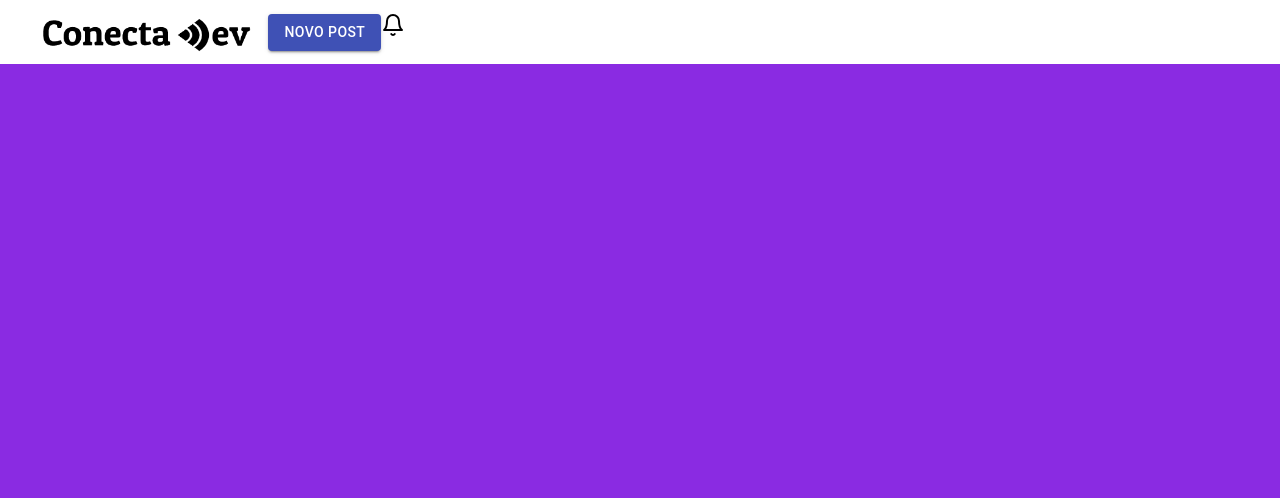
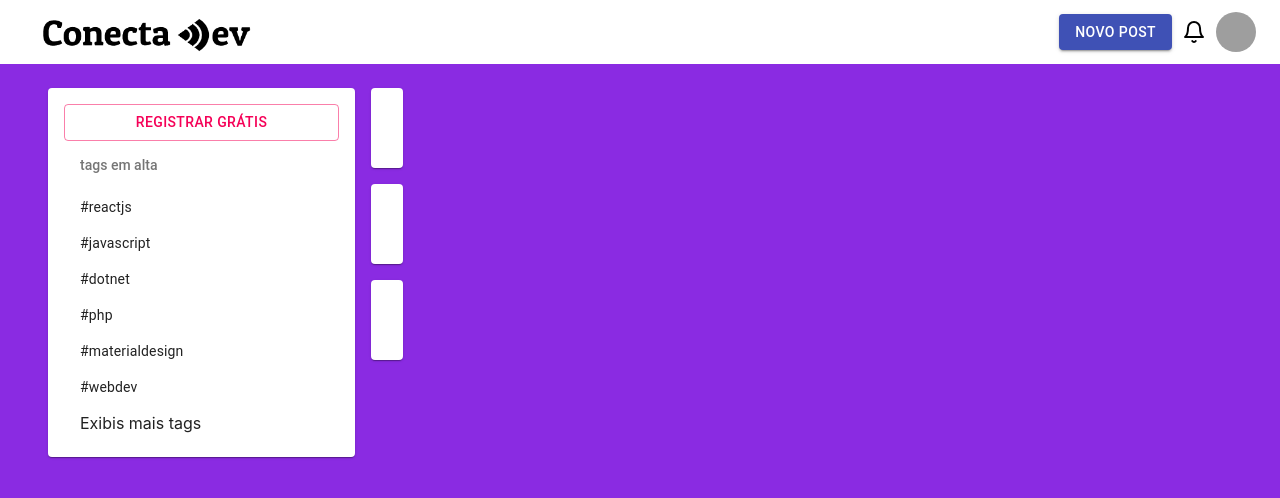
Before and after one commit to pabllot/appreact, a React (Create React App) app: page / in a window 1280 px wide. Shown: the top 498 px of the page. Built offline with nearby package versions, Linux system fonts and the light colour scheme; grey boxes are pictures that could not be loaded.

Commit message:
beggining Cards

```diff
--- /dev/null
+++ b/src/components/PostCard/index.js
@@ -0,0 +1,35 @@
+import React from 'react'
+import { makeStyles} from '@material-ui/core/styles'
+import Card from '@material-ui/core/Card';
+import CardHeader from '@material-ui/core/CardHeader';
+import CardContent from '@material-ui/core/CardContent';
+import CardActions from '@material-ui/core/CardActions';
+import Typography from '@material-ui/core/Typography';
+
+
+const useStyles = makeStyles((theme) => ({
+    root: {
+        marginBottom: theme.spacing(2)
+    }
+}))
+
+function PostCard({ post }) {
+    const classes = useStyles();
+
+  return (
+    <Card className={classes.root}>
+        <CardHeader>
+
+        </CardHeader>
+        <CardContent>
+
+        </CardContent>
+        <CardActions>
+
+        </CardActions>
+
+    </Card>
+  )
+}
+
+export default PostCard
--- a/src/pages/Home/Feed.js
+++ b/src/pages/Home/Feed.js
@@ -1,8 +1,67 @@
 import React from 'react'
+import { makeStyles} from '@material-ui/core/styles'
+import PostCard from '../../components/PostCard'
+
+const useStyles = makeStyles((theme) => ({
+  root: {
+
+  }
+}))
+
+const posts = [
+  {
+    id: 1,
+    autor: {
+      name: 'Pablo Teixeira',
+      username: 'pabllot07',
+      avatar: 'images/avatars/pablo.jpg.jpeg'
+    },
+    title: 'The vampire diaries',
+    date: '19/04/1999',
+    description: 'very nice tv show',
+    hashtags: '#dotnet, #javascript',
+    image: "/images/posts/teste.png"
+    },
+    {
+      id: 2,
+      autor: {
+        name: 'Pablo Teixeira',
+        username: 'pabllot07',
+        avatar: 'images/avatars/pablo.jpg.jpeg'
+      },
+      title: 'The vampire diaries',
+      date: '19/04/1999',
+      description: 'very nice tv show',
+      hashtags: '#dotnet, #javascript',
+      image: "/images/posts/teste.png"
+      },
+      {
+        id: 3,
+        autor: {
+          name: 'Pablo Teixeira',
+          username: 'pabllot07',
+          avatar: 'images/avatars/pablo.jpg.jpeg'
+        },
+        title: 'The vampire diaries',
+        date: '19/04/1999',
+        description: 'very nice tv show',
+        hashtags: '#dotnet, #javascript',
+        image: "/images/posts/teste.png"
+        },
+
+]
 
 function Feed() {
+  const classes = useStyles();
+
   return (
-    <div>Feed</div>
+    <div className={classes.root}>
+      {
+        posts.map(post => (
+          <PostCard key={post.id} post={post} />
+        ))
+      }
+    </div>
   )
 }
 
--- a/src/pages/Home/Navbar.js
+++ b/src/pages/Home/Navbar.js
@@ -1,8 +1,51 @@
 import React from 'react'
+import { makeStyles } from '@material-ui/core/Styles'
+import Paper from '@material-ui/core/Paper'
+import Button from '@material-ui/core/Button'
+import ListSubheader from '@material-ui/core/ListSubheader'
+import ListItem from '@material-ui/core/ListItem'
+import ListItemText from '@material-ui/core/ListItemText'
+
+
+const useStyles = makeStyles((theme) => ({
+  root: {
+    padding: theme.spacing(2),
+    width: 275,
+    marginRight: theme.spacing(2)
+  },
+  button: {
+    width: '100%'
+  }
+}))
+
+const tags = [
+  { id: 1, name: 'reactjs'},
+  { id: 2, name: 'javascript'},
+  { id: 3, name: 'dotnet'},
+  { id: 4, name: 'php'},
+  { id: 5, name: 'materialdesign'},
+  { id: 6, name: 'webdev'},
+]
+
 
 function Navbar() {
+  const classes = useStyles();
+
   return (
-    <div>Navbar</div>
+    <Paper className={classes.root}>
+      <Button variant='outlined' color='secondary' className={classes.button}>Registrar Grátis</Button>
+      <ListSubheader>{`tags em alta`}</ListSubheader>
+      {
+        tags.map((item) => (
+          <ListItem dense button key={`item.id}-${item.name}`}>
+            <ListItemText primary={`#${item.name}`} />
+          </ListItem>
+        ))
+      }
+      <ListItem button>
+        Exibis mais tags
+      </ListItem>
+    </Paper>
   )
 }
 
--- a/src/pages/Home/components/Header.js
+++ b/src/pages/Home/components/Header.js
@@ -5,6 +5,8 @@ import AppBar from '@material-ui/core/AppBar';
 import Toolbar from '@material-ui/core/Toolbar';
 import SvgIcon from '@material-ui/core/SvgIcon';
 import { Bell } from 'react-feather'
+import Avatar from '@material-ui/core/Avatar'
+
 
 const useStyles = makeStyles({
     appBar: {
@@ -12,6 +14,19 @@ const useStyles = makeStyles({
     },
     img: {
         maxHeight: 55,
+    },
+    grow: {
+        flexGrow: 1
+    },
+    userSection: {
+        display: 'flex',
+        alignItems: 'center'
+    },
+    button: {
+        marginRight: 10
+    },
+    bell: {
+        marginRight: 10
     }
 })
 
@@ -22,11 +37,13 @@ const classes = useStyles();
         <AppBar position="fixed" color="inherit" className={classes.appBar}>
              <Toolbar>
                  <img src='/images/logo.png' alt="logo" className={classes.img}/>
-                 <div>
-                    <Button color='primary' variant='contained'>Novo Post</Button>
-                    <SvgIcon>
+                 <div className={classes.grow}></div>
+                 <div className={classes.userSection}>
+                    <Button  color='primary' variant='contained' className={classes.button}>Novo Post</Button>
+                    <SvgIcon className={classes.bell}>
                         <Bell />
                     </SvgIcon>
+                    <Avatar alt="Pemy Harp" src='/static/imges/avatar/1.jpg' />
                  </div>
                  {/* <div className="">
                      <span>Conecta Dev</span>
--- a/src/pages/Home/index.js
+++ b/src/pages/Home/index.js
@@ -5,6 +5,8 @@ import { makeStyles } from '@material-ui/core/styles'
 import Header from "./components/Header";
 import Feed from "./Feed";
 import Navbar from "./Navbar";
+import Container from "@material-ui/core/Container";
+import Box from "@material-ui/core/Box";
 
 
 const useStyles = makeStyles({
@@ -14,9 +16,13 @@ const useStyles = makeStyles({
     },
     main: {
         height: '100vh',
-        display: 'flex',
-        width: '1200px',
-        margin: '0 auto',
+        padding: 24
+    },
+    toolbar: {
+        minHeight: 64,
+    },
+    box: {
+        display: 'flex'
     }
 })
 
@@ -27,10 +33,15 @@ function Home(){
    return (
        <div className={classes.root}>
            <Header />
-           <div className="toolbar"></div>
+           <div className={classes.toolbar}></div>
             <main className={classes.main}>
-               <Navbar />
-               <Feed />
+               <Container maxWidth="lg">
+                   <Box className={classes.box}>
+                       <Navbar />
+                       <Feed />
+                   </Box>
+               </Container>
+
            </main>
        </div>
    )
```
Also changed, not shown: public/images/avatars/Pablo.jpg.jpeg (added), public/images/posts/teste.png (added).
